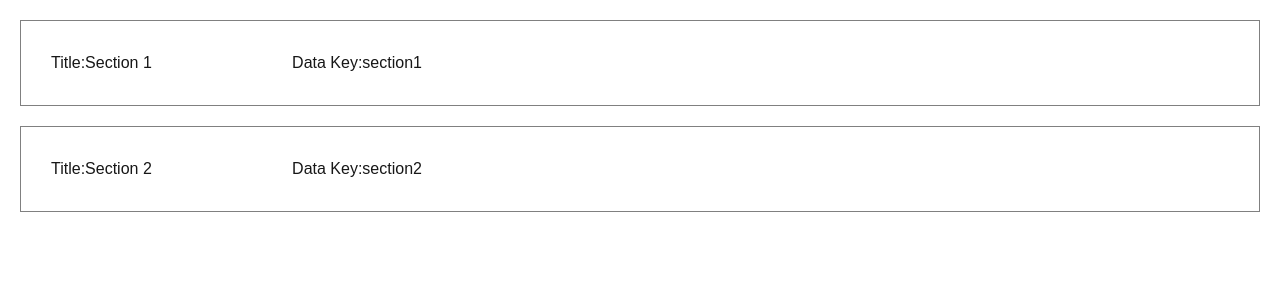
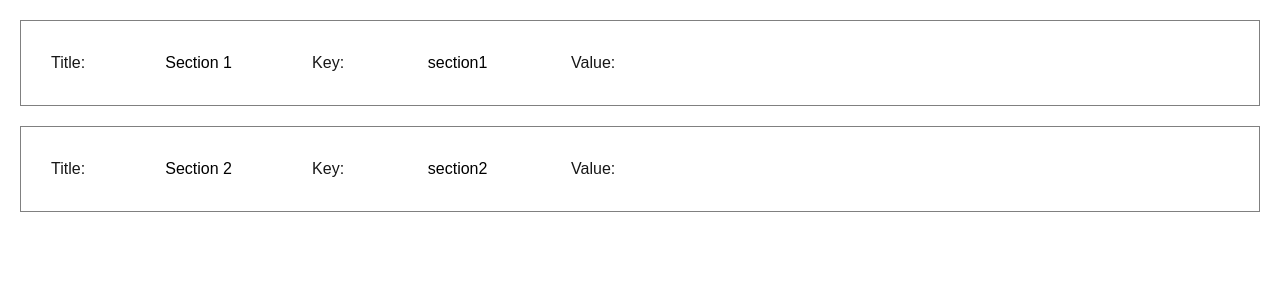
Before and after one commit to patchamet/web-summoner, a Next.js app: page /conjuring in a window 1280 px wide. Shown: the top 300 px of the page. Built offline with nearby package versions, Linux system fonts and the light colour scheme.

Commit message:
Enhance Section component: Add value input field, improve layout with gaps, and update labels for better accessibility

```diff
--- a/src/components/shared/Section.tsx
+++ b/src/components/shared/Section.tsx
@@ -17,6 +17,7 @@ const SectionHeader = styled.div`
     justify-content: left;
     width: 100%;
     padding: 10px;
+    gap: 10px;
 `;
 
 const SectionTitle = styled.div`
@@ -24,6 +25,12 @@ const SectionTitle = styled.div`
     flex-direction: row;
     align-items: center;
     justify-content: center;
+    gap: 10px;
+
+    input {
+        color: #000;
+        text-align: center;
+    }
 `;
 
 const SectionDataKey = styled.div`
@@ -31,11 +38,31 @@ const SectionDataKey = styled.div`
     flex-direction: row;
     align-items: center;
     justify-content: center;
+    gap: 10px;
+
+    input {
+        color: #000;
+        text-align: center;
+    }
+`;
+
+const SectionValue = styled.div`
+    display: flex;
+    flex-direction: row;
+    align-items: center;
+    justify-content: center;
+    gap: 10px;
+
+    input {
+        color: #000;
+        text-align: center;
+    }
 `;
 
 type SectionData = {
     title: string;
     dataKey: string;
+    value: string;
 }
 
 const Section = ({
@@ -55,21 +82,32 @@ const Section = ({
         <SectionContainer>
             <SectionHeader>
                 <SectionTitle>
-                    Title:
+                    <label>Title: </label>
                     <input
                         type="text"
+                        name="title"
                         value={formData.title}
                         onChange={handleChange}
                     />
                 </SectionTitle>
                 <SectionDataKey>
-                    Data Key:
+                    <label>Key: </label>
                     <input
                         type="text"
+                        name="dataKey"
                         value={formData.dataKey}
                         onChange={handleChange}
                     />
                 </SectionDataKey>
+                <SectionValue>
+                    <label>Value: </label>
+                    <input
+                        type="text"
+                        name="value"
+                        value={formData.value}
+                        onChange={handleChange}
+                    />
+                </SectionValue>
             </SectionHeader>
         </SectionContainer>
     )
```
